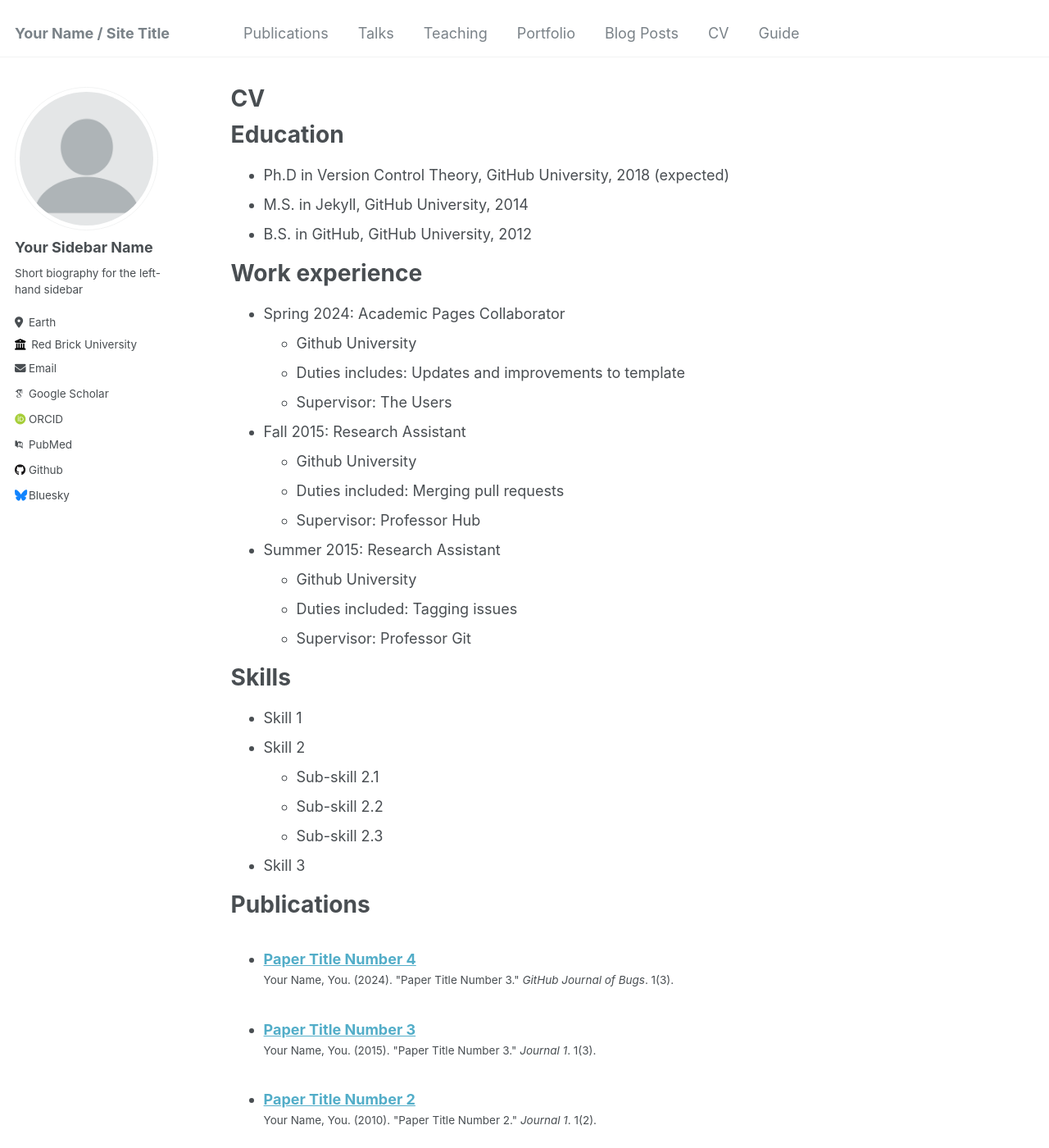
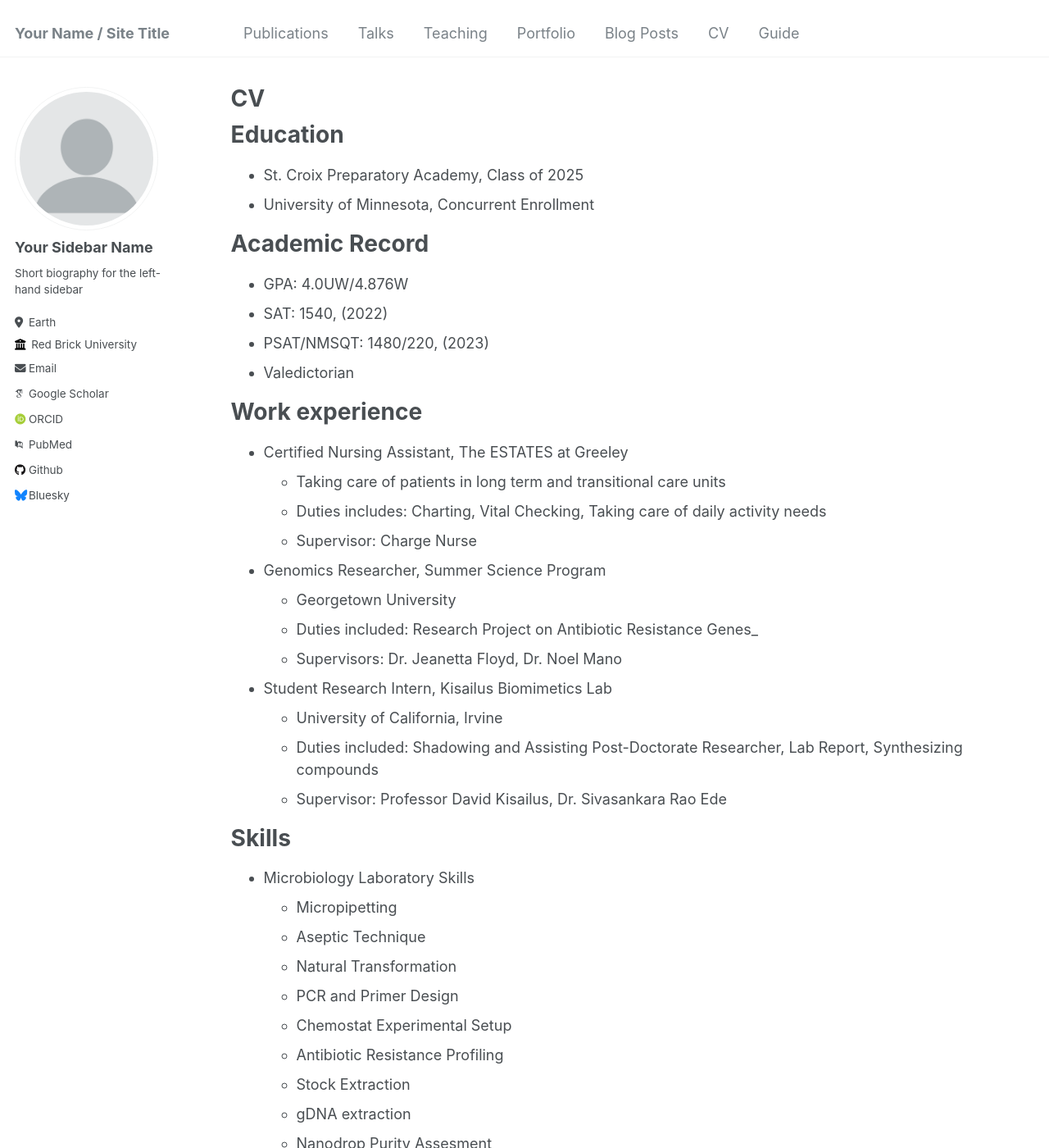
Before and after one commit to vikram-create/PersonalWebsite, a Jekyll site: the page built from _pages/cv.md, in a window 1280 px wide and 1400 px high. Shown: the whole window at 82% size. Built offline with Jekyll 4.4.1, drawn with Linux system fonts in a browser that asks for light colours; some web fonts are replaced; some of the changed text lies outside the part shown.

Commit message:
Update cv.md
Added personal information to CV section

```diff
--- a/_pages/cv.md
+++ b/_pages/cv.md
@@ -11,54 +11,92 @@ redirect_from:
 
 Education
 ======
-* Ph.D in Version Control Theory, GitHub University, 2018 (expected)
-* M.S. in Jekyll, GitHub University, 2014
-* B.S. in GitHub, GitHub University, 2012
+* St. Croix Preparatory Academy, Class of 2025
+* University of Minnesota, Concurrent Enrollment
+
+Academic Record
+======
+* GPA: 4.0UW/4.876W
+* SAT: 1540, (2022)
+* PSAT/NMSQT: 1480/220, (2023)
+* Valedictorian
 
 Work experience
 ======
-* Spring 2024: Academic Pages Collaborator
-  * Github University
-  * Duties includes: Updates and improvements to template
-  * Supervisor: The Users
+* Certified Nursing Assistant, The ESTATES at Greeley
+  * Taking care of patients in long term and transitional care units
+  * Duties includes: Charting, Vital Checking, Taking care of daily activity needs
+  * Supervisor: Charge Nurse
 
-* Fall 2015: Research Assistant
-  * Github University
-  * Duties included: Merging pull requests
-  * Supervisor: Professor Hub
+* Genomics Researcher, Summer Science Program
+  * Georgetown University
+  * Duties included: Research Project on Antibiotic Resistance Genes_
+  * Supervisors: Dr. Jeanetta Floyd, Dr. Noel Mano
 
-* Summer 2015: Research Assistant
-  * Github University
-  * Duties included: Tagging issues
-  * Supervisor: Professor Git
+* Student Research Intern, Kisailus Biomimetics Lab
+  * University of California, Irvine
+  * Duties included: Shadowing and Assisting Post-Doctorate Researcher, Lab Report, Synthesizing compounds
+  * Supervisor: Professor David Kisailus, Dr. Sivasankara Rao Ede
 
 Skills
 ======
-* Skill 1
-* Skill 2
-  * Sub-skill 2.1
-  * Sub-skill 2.2
-  * Sub-skill 2.3
-* Skill 3
+* Microbiology Laboratory Skills
+  * Micropipetting
+  * Aseptic Technique
+  * Natural Transformation
+  * PCR and Primer Design
+  * Chemostat Experimental Setup
+  * Antibiotic Resistance Profiling
+  * Stock Extraction
+  * gDNA extraction
+  * Nanodrop Purity Assesment
+  * Chemostat Calibration
+* Bioinformatics
+  * blastp
+  * blastn
+  * AlphaFold
+  * UniProt
+  * Clustalo
+  * _de novo_ genome assembly
+  * mutation identification
+  * ONT data filtering
+  * IGV
 
-Publications
-======
-  <ul>{% for post in site.publications reversed %}
-    {% include archive-single-cv.html %}
-  {% endfor %}</ul>
-
-Talks
-======
-  <ul>{% for post in site.talks reversed %}
-    {% include archive-single-talk-cv.html  %}
-  {% endfor %}</ul>
-
-Teaching
-======
-  <ul>{% for post in site.teaching reversed %}
-    {% include archive-single-cv.html %}
-  {% endfor %}</ul>
+* Material Science Laboratory Skills
+  * Pelleting and Extraction
+  * Scanning Electron Microscopy
+  * X-Ray Diffraction
+  * Lithium Iron Phosphate Synthesis
+  * UV-Vis
+  * Fume Hood Work
+  * Lab Safety Training
+* Nursing Assistant Certification
+  * Taking and Analyzing Vital Signs
+  * Patient Transport
+  * Patient ROM testing
+  * Charting
 
 Service and leadership
 ======
-* Currently signed in to 43 different slack teams
+* Student Council President
+* Discussions on Diversity Executive Director
+* National Honor Society Chapter Secretary
+* Speech Team Captain
+* Local Hospital Volunteer (200+ Hours)
+* International Wolf Center Volunteer (5 years)
+* Carnatic Music Teacher (6 years)
+* HealthPartners Teen Leadership Council Member
+
+Projects
+======
+* Chronic Skin Disease Study (Research Paper)
+* Instagram Singing Account (viksingsalot)
+* Marathon Runner (3 and counting)
+
+Research Interests
+======
+* _S. Aureus_ opportunistic pathogen genetic factors
+* Tobacco affects in Lung Cancer
+* Atopic Dermatitis genetic and environmental factors
+* Proteomic and Transcriptomic analysis of AbR mechanisms
+* Clinical studies of topical steroids used to treat pruritus__
```
